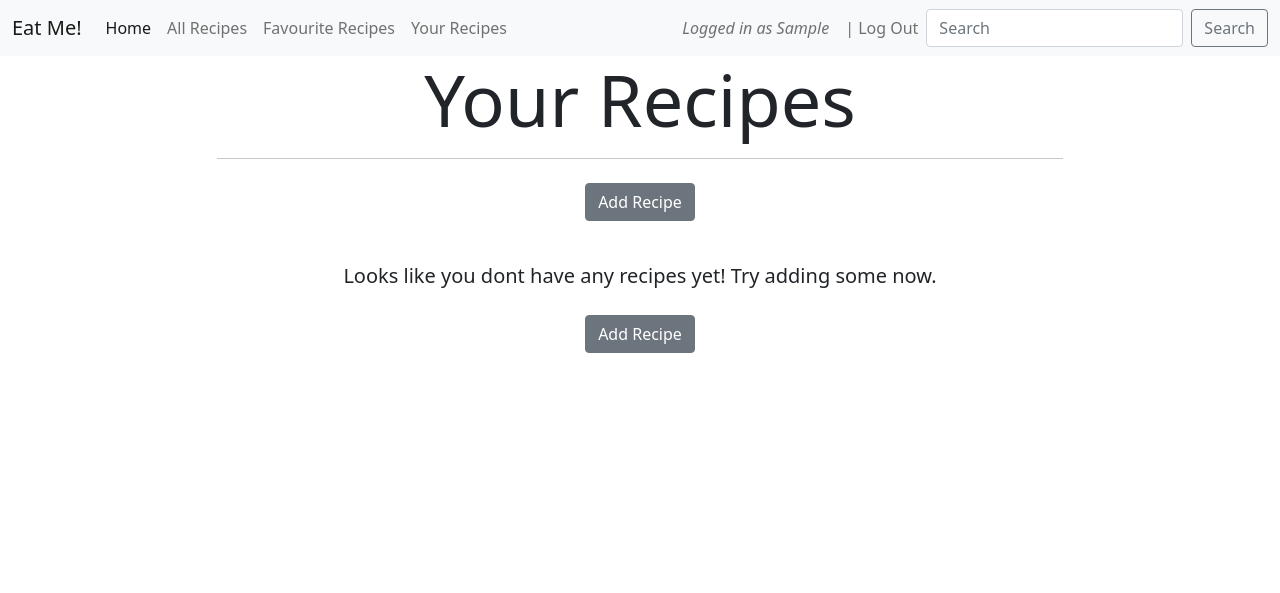
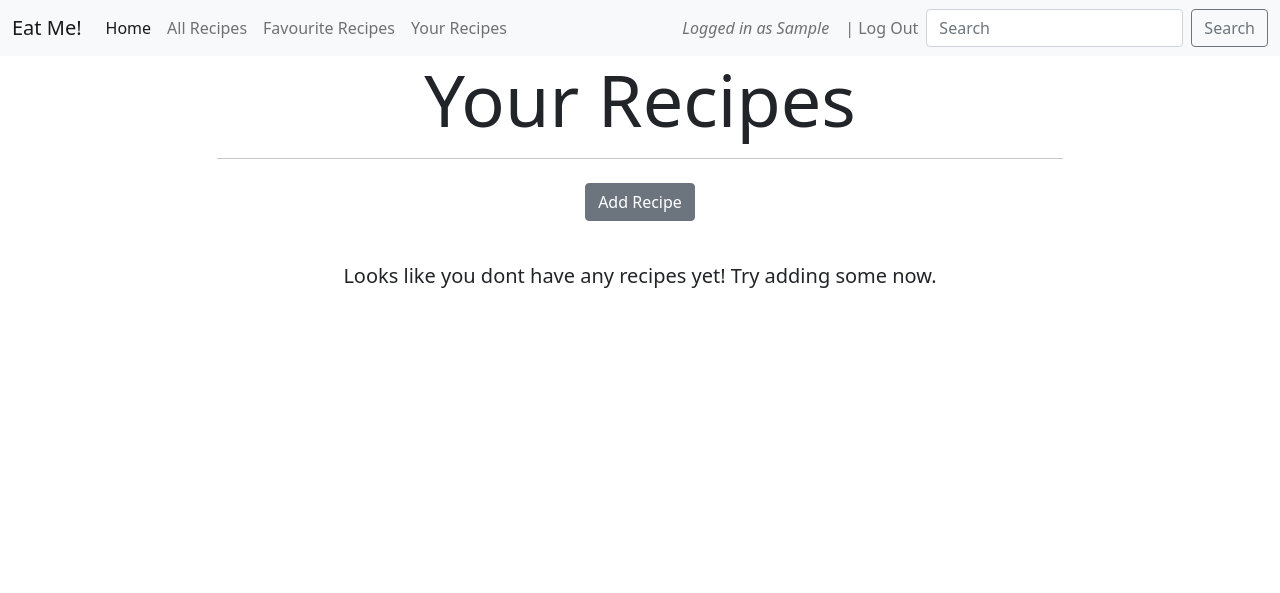
Before and after one commit to Delboy/EatMe, a Django app: page /your_recipes/ in a window 1280 px wide. Shown: the top 593 px of the page. Run offline with Django 3.2, Linux system fonts and the light colour scheme; the visitor is signed in with stand-in values (Sample User, id 1); data that the repository does not hold is empty.

Commit message:
removed add recipe button when your recipes is empty

```diff
--- a/templates/your_recipes.html
+++ b/templates/your_recipes.html
@@ -59,11 +59,6 @@
                         <div class="col-md-12 mt-4">
                             <p class="lead text-center">Looks like you dont have any recipes yet! Try adding some now.
                             </p>
-                            <div class="align-content-center ">
-                                <div class="col text-center">
-                                    <a href="#" class="btn btn-secondary mt-2">Add Recipe</a>
-                                </div>
-                            </div>
                         </div>
                     </div>
                 </div>
```
